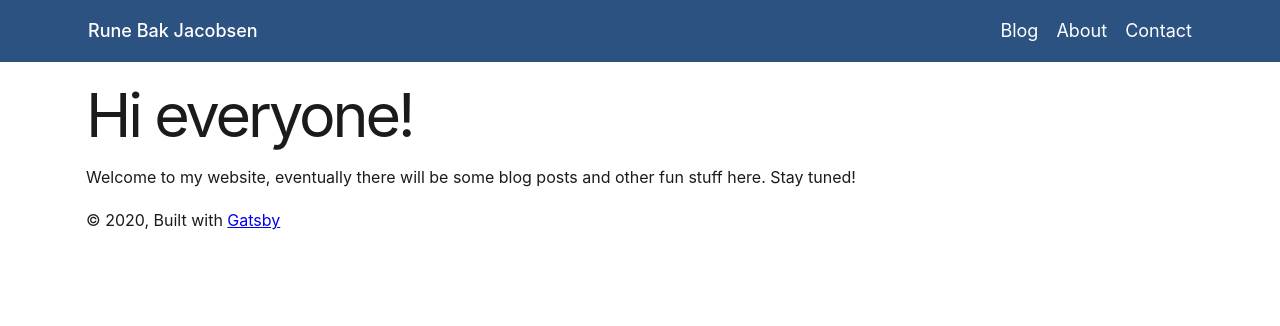
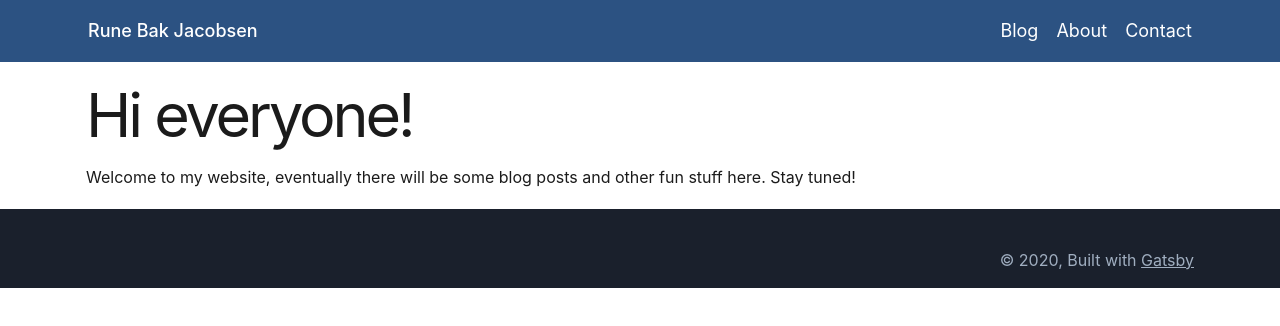
Before and after one commit to runebakjacobsen/runebakjacobsen, a Gatsby site: page / in a window 1280 px wide. Built offline with nearby package versions, Linux system fonts and the light colour scheme; Gatsby itself is replaced by a stand-in of ours; a web font is replaced by a local one.

Commit message:
Add footer elements and styling

```diff
--- a/src/components/footer.js
+++ b/src/components/footer.js
@@ -1,15 +1,28 @@
 import React from "react"
+import styled from "styled-components"
+import IconLinkBar from "./icon-link-bar"
 
 const Footer = () => {
   return (
-    <footer>
+    <FooterWrapper>
       <div className="container">
-        © {new Date().getFullYear()}, Built with
+        <IconLinkBar />© {new Date().getFullYear()}, Built with
         {` `}
         <a href="https://www.gatsbyjs.org">Gatsby</a>
       </div>
-    </footer>
+    </FooterWrapper>
   )
 }
 
+const FooterWrapper = styled.footer`
+  margin-top: auto;
+  background-color: #1a202c;
+  color: #a0aec0;
+  padding: 1rem 0;
+  text-align: right;
+  a {
+    color: #a0aec0;
+  }
+`
+
 export default Footer
```
